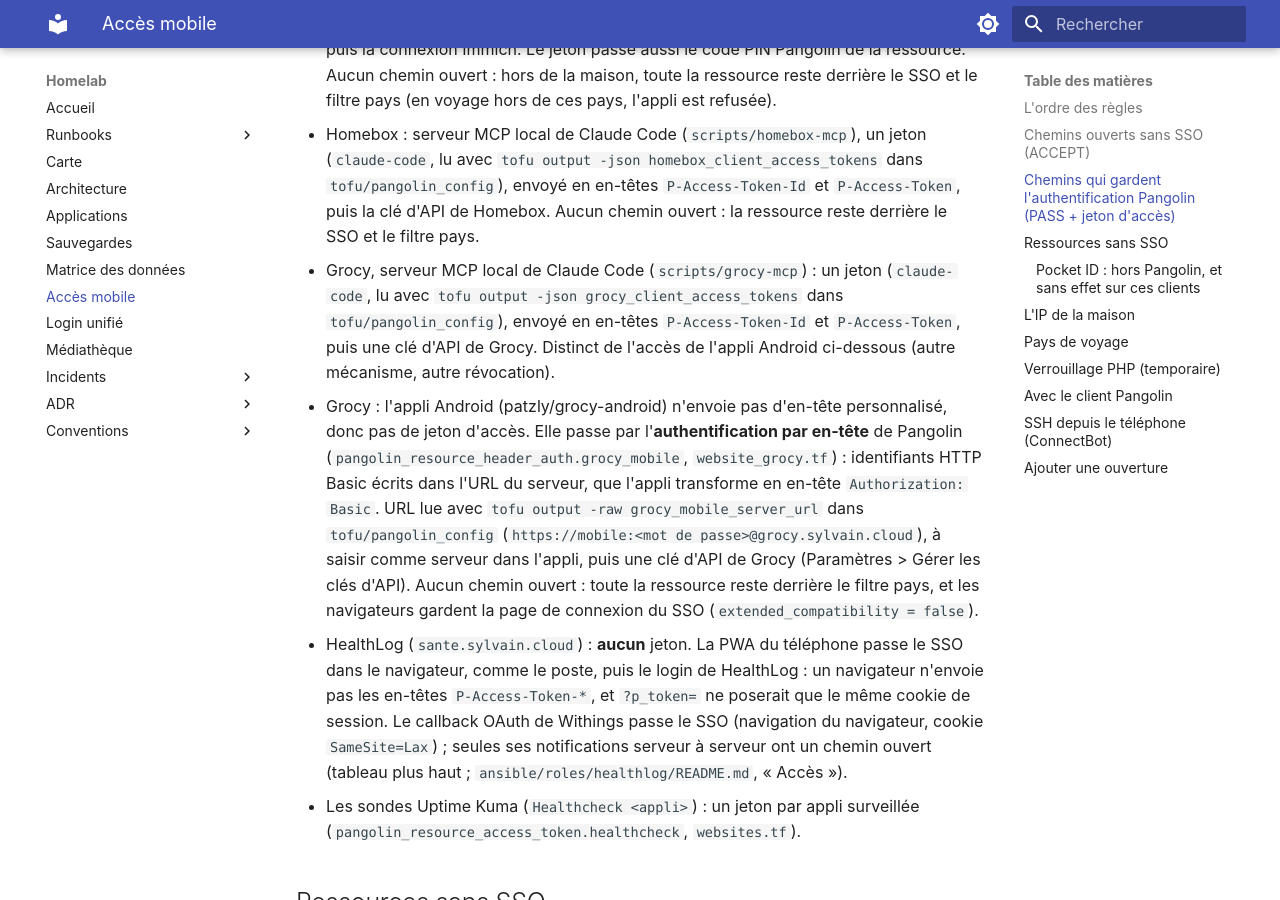
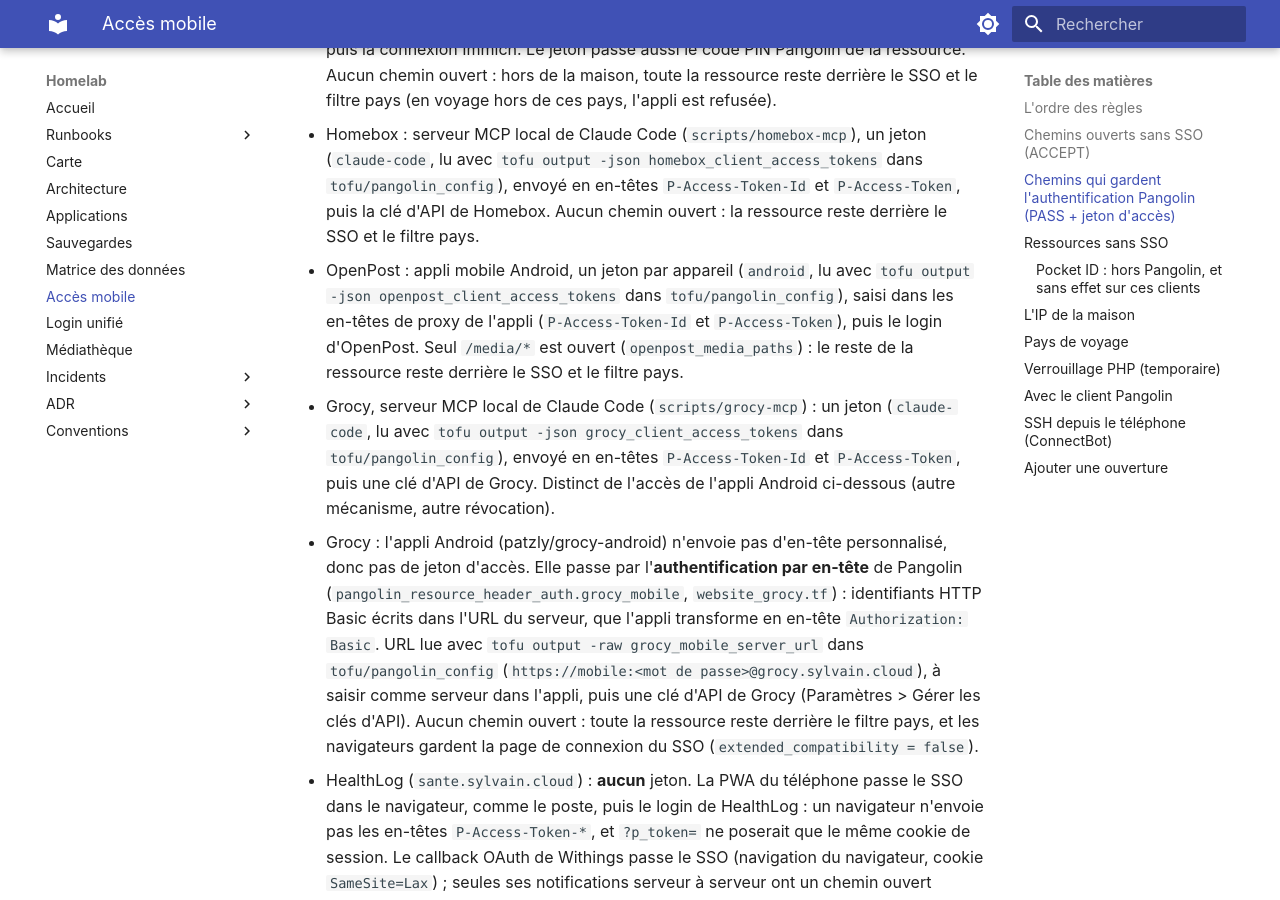
Before and after one commit to sylvainmetayer/homelab, an MkDocs documentation site: the page built from docs/acces-mobile.md, in a window 1280 px wide and 900 px high, scrolled down 6401 px. Built offline with MkDocs 1.6.1 and Material for MkDocs 9.7.7, drawn with Linux system fonts in a browser that asks for light colours.

Commit message:
test(openpost): jeton Android dans les tests, doc d'accès mobile
Retours de revue : override et contrôle de famille du nouveau jeton,
l'ancien jeton manuel ajouté aux réponses simulées de l'API (sinon il
passe pour une exception périmée), compte de l'inventaire à 12 ;
docs/acces-mobile.md complété. tofu test : 78 passed.

Claude-Session: https://claude.ai/code/session_01EfxfY99HtfVaVxnCgv7EDV

```diff
--- a/docs/acces-mobile.md
+++ b/docs/acces-mobile.md
@@ -98,6 +98,12 @@ mais **restent soumis au filtre pays** (FR, DE et les pays de voyage) :
   dans `tofu/pangolin_config`), envoyé en en-têtes `P-Access-Token-Id` et
   `P-Access-Token`, puis la clé d'API de Homebox. Aucun chemin ouvert : la
   ressource reste derrière le SSO et le filtre pays.
+- OpenPost : appli mobile Android, un jeton par appareil (`android`, lu avec
+  `tofu output -json openpost_client_access_tokens` dans
+  `tofu/pangolin_config`), saisi dans les en-têtes de proxy de l'appli
+  (`P-Access-Token-Id` et `P-Access-Token`), puis le login d'OpenPost. Seul
+  `/media/*` est ouvert (`openpost_media_paths`) : le reste de la ressource
+  reste derrière le SSO et le filtre pays.
 - Grocy, serveur MCP local de Claude Code (`scripts/grocy-mcp`) : un jeton
   (`claude-code`, lu avec `tofu output -json grocy_client_access_tokens`
   dans `tofu/pangolin_config`), envoyé en en-têtes `P-Access-Token-Id` et
```
Also changed, not shown: 2 other files.
